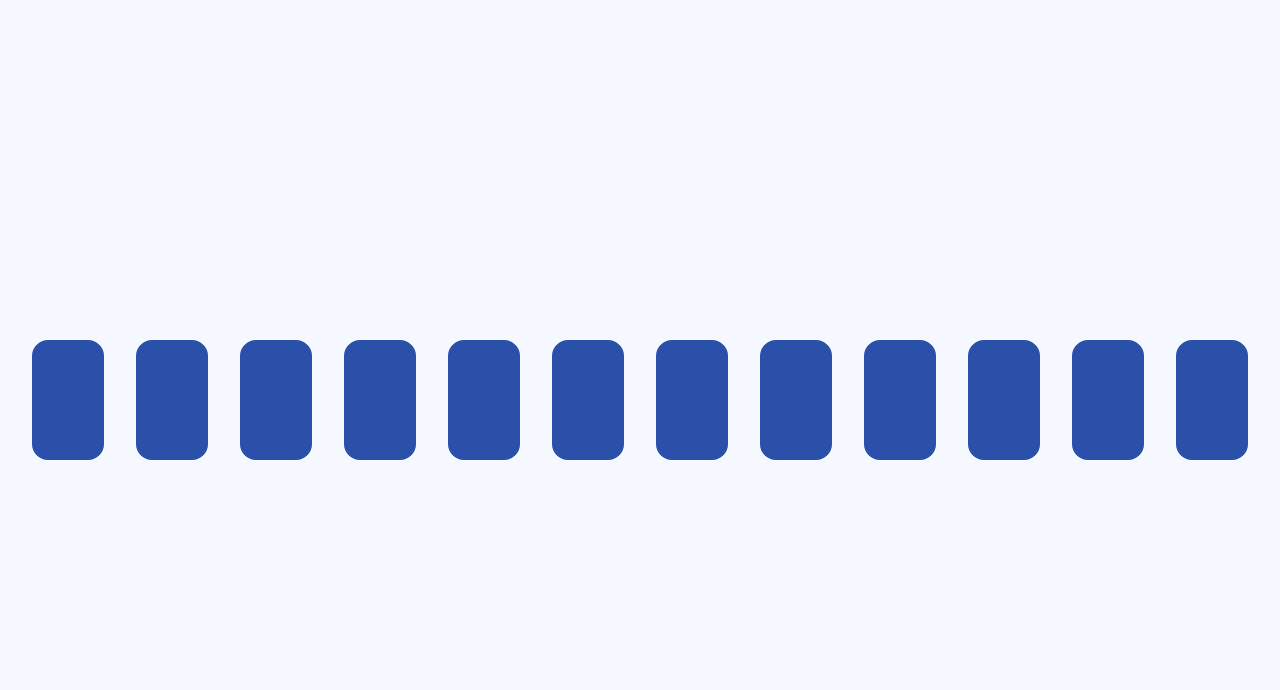
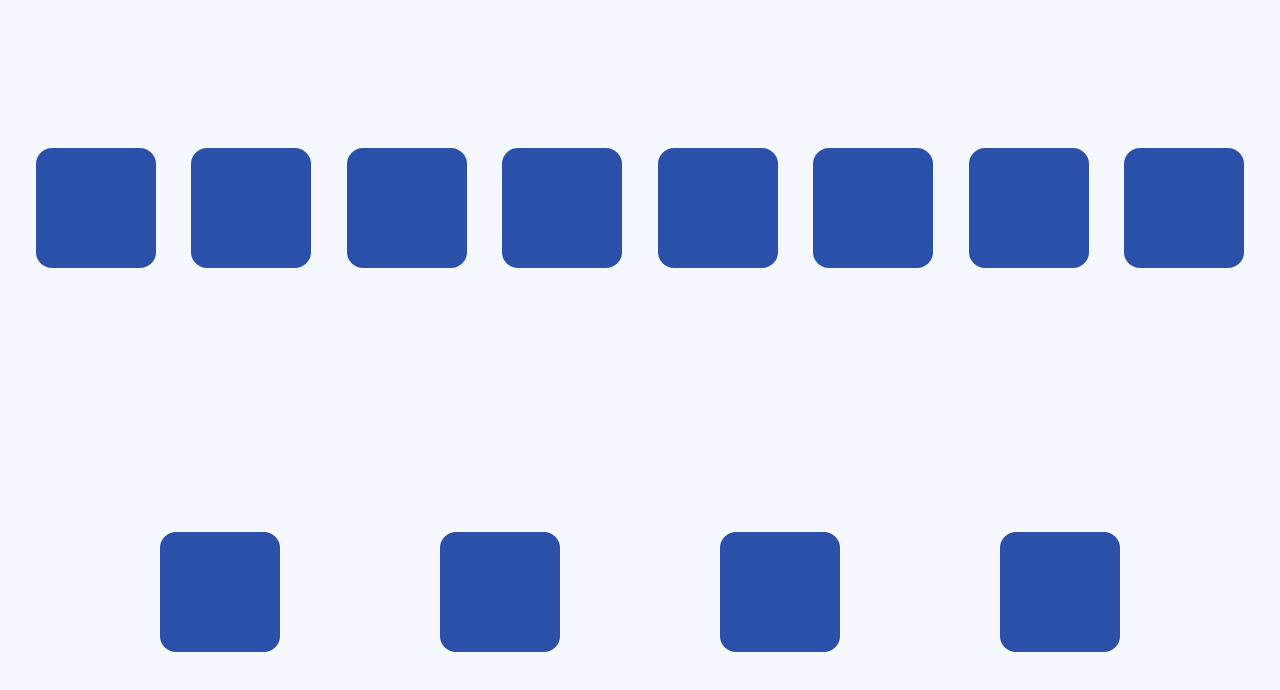
Before and after one commit to Brlaney/sassy, a Next.js app: page / in a window 1280 px wide. Shown: the top 690 px of the page. Built offline with nearby package versions, Linux system fonts and the light colour scheme.

Commit message:
added framer motion

```diff
--- a/package.json
+++ b/package.json
@@ -9,6 +9,7 @@
     "lint": "next lint"
   },
   "dependencies": {
+    "framer-motion": "^4.1.17",
     "next": "11.0.1",
     "react": "17.0.2",
     "react-dom": "17.0.2",
--- a/src/pages/_app.tsx
+++ b/src/pages/_app.tsx
@@ -1,7 +1,7 @@
 import * as React from 'react'
 import Head from 'next/head'
 import { useRouter } from 'next/router'
-// import { ThemeProvider } from 'next-themes'
+import { AnimatePresence } from 'framer-motion'
 import type { AppProps } from 'next/app'
 import '@/styles/globals.scss'
 
@@ -19,7 +19,9 @@ export default function MyApp (props: AppProps) {
         <meta name='description' content='A Next.js app with Sass' />
         <title>Sassy | Next</title>
       </Head>
-      <Component {...pageProps} key={router.route} />
+      <AnimatePresence>
+        <Component {...pageProps} key={router.route} />
+      </AnimatePresence>
     </>
   )
 }
--- a/src/pages/index.tsx
+++ b/src/pages/index.tsx
@@ -1,5 +1,31 @@
+import { motion } from 'framer-motion'
 import styles from '@/styles/pages/Home.module.scss'
 
+const easing = [0.6, -0.05, 0.01, 0.99]
+
+const fadeInUp = {
+  initial: {
+    y: 60,
+    opacity: 0,
+    transition: { duration: 0.6, ease: easing }
+  },
+  animate: {
+    y: 0,
+    opacity: 1,
+    transition: {
+      duration: 0.6,
+      ease: easing
+    }
+  }
+}
+
+const stagger = {
+  animate: {
+    transition: {
+      staggerChildren: 0.1
+    }
+  }
+}
 
 export default function Home() {
   const shapes = [
@@ -18,10 +44,12 @@ export default function Home() {
   ]
 
   return (
-    <div className={styles.container}>
+    <motion.div initial='initial' animate='animate' exit={{ opacity: 0 }}>
+      <motion.div variants={stagger} className={styles.container}>
         {shapes.map(item => (
-          <div key={item.id} className={item.shape} />
+          <motion.div variants={fadeInUp} whileHover={{ scale: 1.05 }} whileTap={{ scale: 0.95 }} key={item.id} className={item.shape} />
         ))}
-    </div>
+      </motion.div>
+    </motion.div>
   )
 }
--- a/src/scss/pages/Home.module.scss
+++ b/src/scss/pages/Home.module.scss
@@ -3,9 +3,10 @@
   padding: 1rem;
   display: flex;
   flex: 1;
-  flex-wrap: nowrap;
+  flex-wrap: wrap;
   flex-grow: 1;
   align-items: center;
+  justify-content: space-evenly;
   div {
     margin: 1rem;
     width: 120px;
@@ -13,11 +14,4 @@
     border-radius: 1rem;
     background-color: var(--primary);
   }
-  .va {
-    margin: 1rem;
-    width: 120px;
-    height: 120px;
-    border-radius: 1rem;
-    background-color: var(--secondary);
-  }
 }
```
Also changed, not shown: src/scss/mixins/_mixins.scss (+5 -19 lines), 1 other file (tests, documents, lock files or other folders).
